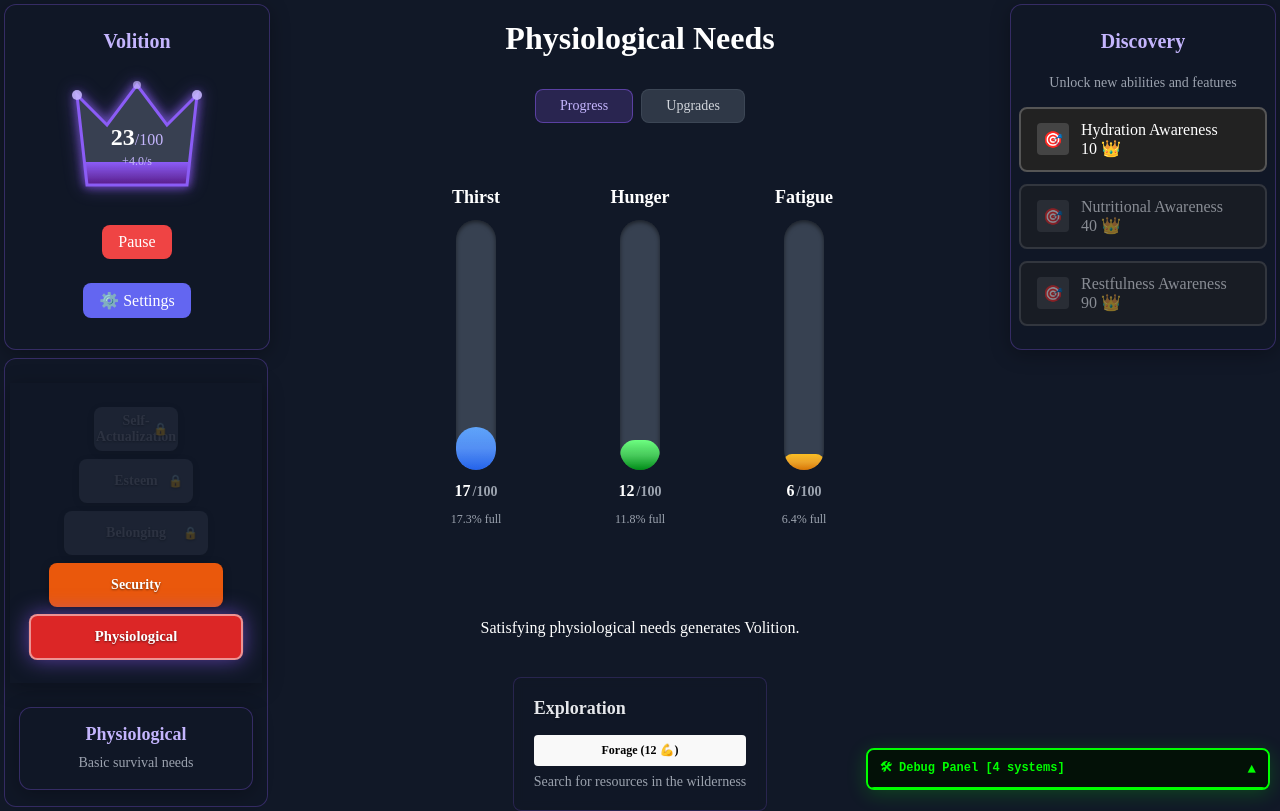
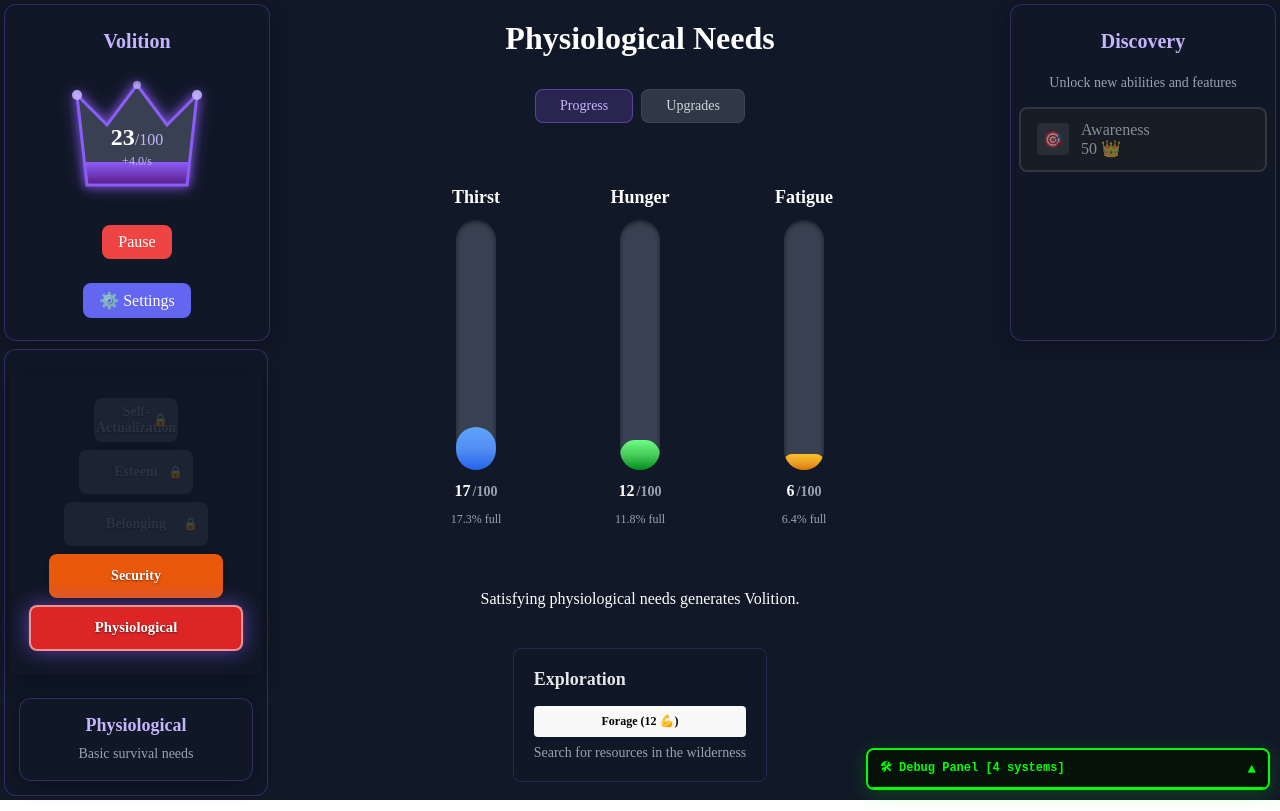
Before and after one commit to BMorin87/delta-drive, a React (Vite) app: page / in a window 1280 px wide. Built offline with nearby package versions, Linux system fonts and the light colour scheme.

Commit message:
Consolidate physiological needs discoveries
Drink, Eat, and Rest button upgrades have been reduced to a single
"Awareness" upgrade that unlocks all three at once.

```diff
--- a/src/components/DiscoveryPanel.jsx
+++ b/src/components/DiscoveryPanel.jsx
@@ -4,22 +4,12 @@ import UpgradeItem from "./UpgradeItem";
 import "../styles/DiscoveryPanel.css";
 
 const DiscoveryPanel = () => {
-  const { volition, spendVolition } = useGameStore();
-  const { purchaseUpgrade, getUpgradeLevel } = useUpgradeStore();
+  const { spendVolition, isActionsUnlocked } = useGameStore();
+  const { purchaseUpgrade } = useUpgradeStore();
 
   const handlePurchase = (upgradeId) => {
     return purchaseUpgrade(upgradeId, spendVolition);
   };
-
-  // Check if the button upgrades have been purchased
-  const drinkButtonLevel = getUpgradeLevel("drinkButton");
-  const isDrinkUnlocked = drinkButtonLevel > 0;
-
-  const eatButtonLevel = getUpgradeLevel("eatButton");
-  const isEatUnlocked = eatButtonLevel > 0;
-
-  const restButtonLevel = getUpgradeLevel("restButton");
-  const isRestUnlocked = restButtonLevel > 0;
 
   return (
     <div className="discovery-panel">
@@ -27,39 +17,17 @@ const DiscoveryPanel = () => {
       <p className="discovery-subtitle">Unlock new abilities and features</p>
 
       <div className="discovery-grid">
-        {/* Only show the unlock upgrades if they haven't been purchased yet */}
-        {!isDrinkUnlocked && (
+        {!isActionsUnlocked && (
           <UpgradeItem
-            upgradeId="drinkButton"
-            title="Hydration Awareness"
-            description="Unlock the ability to actively manage your thirst"
-            currentVolition={volition}
-            onPurchase={handlePurchase}
-          />
-        )}
-
-        {!isEatUnlocked && (
-          <UpgradeItem
-            upgradeId="eatButton"
-            title="Nutritional Awareness"
-            description="Unlock the ability to actively manage your hunger"
-            currentVolition={volition}
-            onPurchase={handlePurchase}
-          />
-        )}
-
-        {!isRestUnlocked && (
-          <UpgradeItem
-            upgradeId="restButton"
-            title="Restfulness Awareness"
-            description="Unlock the ability to actively manage your fatigue"
-            currentVolition={volition}
+            upgradeId="basicNeeds"
+            title="Awareness"
+            description="Satisfy your basic physiological needs."
             onPurchase={handlePurchase}
           />
         )}
 
         {/* Show message when all discoveries are unlocked */}
-        {isDrinkUnlocked && isEatUnlocked && isRestUnlocked && (
+        {isActionsUnlocked && (
           <div className="all-discovered">
             <div className="discovery-complete-icon">🎉</div>
             <p>All basic abilities discovered!</p>
--- a/src/components/UpgradeItem.jsx
+++ b/src/components/UpgradeItem.jsx
@@ -10,11 +10,12 @@ const UpgradeItem = ({ upgradeId, title, description, onPurchase }) => {
   } = useUpgradeStore();
 
   const upgrade = upgrades[upgradeId];
+  console.log(upgrades);
   const cost = getUpgradeCost(upgradeId);
   const canAfford = canAffordUpgrade(upgradeId);
   const effect = getUpgradeEffectAtLevel(upgradeId, upgrade.level);
 
-  // TODO: Create lookup for upgrade costs and effects based on upgradeId.
+  // TODO: Create dictionary for upgrade costs and effects based on upgradeId.
 
   const handlePurchase = () => {
     if (canAfford) {
--- a/src/components/gameStore.js
+++ b/src/components/gameStore.js
@@ -29,9 +29,7 @@ export const useGameStore = create(
       initialHungerCapacity: 100,
       initialFatigueCapacity: 100,
 
-      drinkUnlocked: false,
-      eatUnlocked: false,
-      restUnlocked: false,
+      isActionsUnlocked: false,
 
       // Stores the change since last tick times TICKS_PER_SECOND.
       resourceRates: {
@@ -109,9 +107,7 @@ export const useGameStore = create(
         thirstCapacity: state.thirstCapacity,
         hungerCapacity: state.hungerCapacity,
         fatigueCapacity: state.fatigueCapacity,
-        drinkUnlocked: state.drinkUnlocked,
-        eatUnlocked: state.eatUnlocked,
-        restUnlocked: state.restUnlocked,
+        basicNeedsUnlocked: state.basicNeedsUnlocked,
       }),
     }
   )
--- a/src/components/physiological/PhysiologicalNeeds.jsx
+++ b/src/components/physiological/PhysiologicalNeeds.jsx
@@ -1,4 +1,4 @@
-import { useState } from "react";
+import { useState, useEffect } from "react";
 import { useGameStore } from "../gameStore";
 import { useStatusStore } from "../statusStore";
 import VerticalProgressBar from "./VerticalProgressBar";
@@ -15,9 +15,7 @@ const PhysiologicalNeeds = () => {
     thirstCapacity,
     hungerCapacity,
     fatigueCapacity,
-    drinkUnlocked,
-    eatUnlocked,
-    restUnlocked,
+    isActionsUnlocked,
   } = useGameStore();
 
   const {
@@ -29,6 +27,13 @@ const PhysiologicalNeeds = () => {
   } = useStatusStore();
 
   const [isForagePanelOpen, setIsForagePanelOpen] = useState(false);
+  const [showActionButtons, setShowActionButtons] = useState(isActionsUnlocked);
+
+  useEffect(() => {
+    if (isActionsUnlocked) {
+      setShowActionButtons(true);
+    }
+  }, [isActionsUnlocked]);
 
   // Helper functions
   const isStatusActive = (type) => !!activeStatuses[type];
@@ -82,7 +87,7 @@ const PhysiologicalNeeds = () => {
       capacity: thirstCapacity,
       label: "Thirst",
       colorClass: "thirst-bar",
-      unlocked: drinkUnlocked,
+      unlocked: isActionsUnlocked,
     },
     {
       type: "eat",
@@ -90,7 +95,7 @@ const PhysiologicalNeeds = () => {
       capacity: hungerCapacity,
       label: "Hunger",
       colorClass: "hunger-bar",
-      unlocked: eatUnlocked,
+      unlocked: isActionsUnlocked,
     },
     {
       type: "rest",
@@ -98,11 +103,13 @@ const PhysiologicalNeeds = () => {
       capacity: fatigueCapacity,
       label: "Fatigue",
       colorClass: "fatigue-bar",
-      unlocked: restUnlocked,
+      unlocked: isActionsUnlocked,
     },
   ];
 
   const hasSynergyBonus = isStatusActive("drink") && isStatusActive("eat");
+
+  const unlockClass = showActionButtons ? "is-unlocked" : "";
 
   return (
     <>
@@ -124,15 +131,19 @@ const PhysiologicalNeeds = () => {
                 colorClass={need.colorClass}
                 height={250}
               />
+
               {need.unlocked ? (
+                <div className={`action-button-wrapper ${unlockClass}`}>
                   <button
                     {...buttonState}
                     onClick={() => handleAction(need.type)}
                   >
                     {buttonState.text}
                   </button>
+                </div>
               ) : (
-                <div style={{ height: 34 }} />
+                // Placeholder to reserve space while actions are locked
+                <div className="action-button-wrapper" />
               )}
             </div>
           );
--- a/src/components/upgradeStore.js
+++ b/src/components/upgradeStore.js
@@ -27,14 +27,12 @@ export const useUpgradeStore = create(
           type: "reward",
           affects: "rest",
         },
-        drinkButton: {
+        basicNeeds: {
           level: 0,
-          baseCost: 10,
+          baseCost: 50,
           type: "unlock",
-          unlocks: "drink",
+          unlocks: "actions",
         },
-        eatButton: { level: 0, baseCost: 40, type: "unlock", unlocks: "eat" },
-        restButton: { level: 0, baseCost: 90, type: "unlock", unlocks: "rest" },
       },
 
       // Actions
@@ -122,12 +120,8 @@ export const useUpgradeStore = create(
           }
 
           case "unlock": {
-            if (upgrade.unlocks === "drink") {
-              useGameStore.setState({ drinkUnlocked: true });
-            } else if (upgrade.unlocks === "eat") {
-              useGameStore.setState({ eatUnlocked: true });
-            } else if (upgrade.unlocks === "rest") {
-              useGameStore.setState({ restUnlocked: true });
+            if (upgrade.unlocks === "actions") {
+              useGameStore.setState({ isActionsUnlocked: true });
             }
             break;
           }
--- a/src/styles/ProgressBars.css
+++ b/src/styles/ProgressBars.css
@@ -110,8 +110,27 @@
   display: flex;
   flex-direction: column;
   align-items: center;
-  gap: 10px;
+  gap: 5px;
   width: 100px;
+}
+
+.action-button-wrapper {
+  max-height: 0;
+  opacity: 0;
+  overflow: hidden;
+  transition: opacity 0.5s ease-out, max-height 0.5s ease-out,
+    margin-top 0.5s ease-out;
+  width: 100%;
+  display: flex;
+  justify-content: center;
+  align-items: center;
+  margin-top: 10px;
+}
+
+.action-button-wrapper.is-unlocked {
+  opacity: 1;
+  max-height: 50px; /* A value larger than the button height (e.g., 34px) */
+  margin-top: 0;
 }
 
 .action-button {
```
Lines whose indentation alone changed are shown as unchanged.
